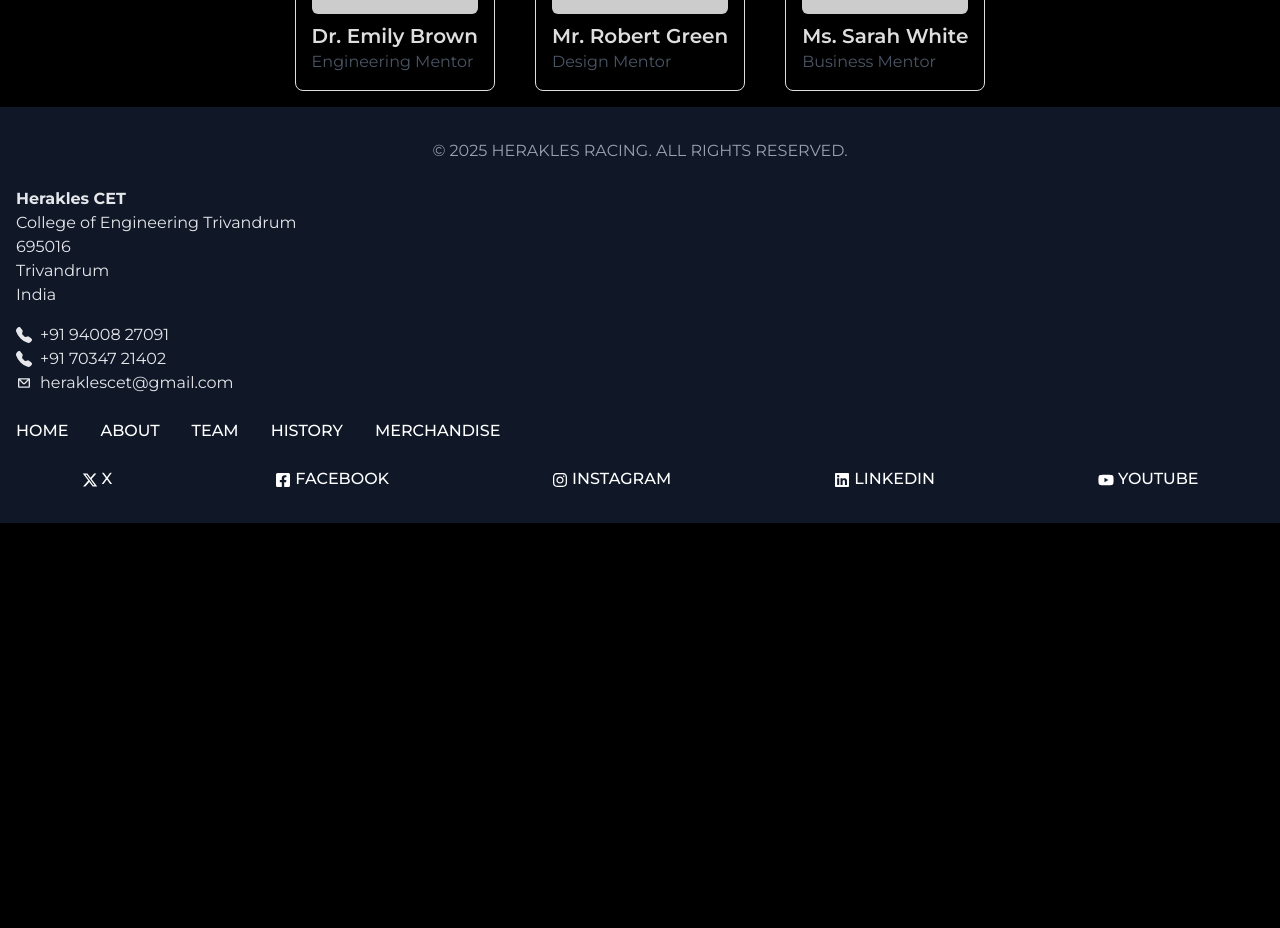
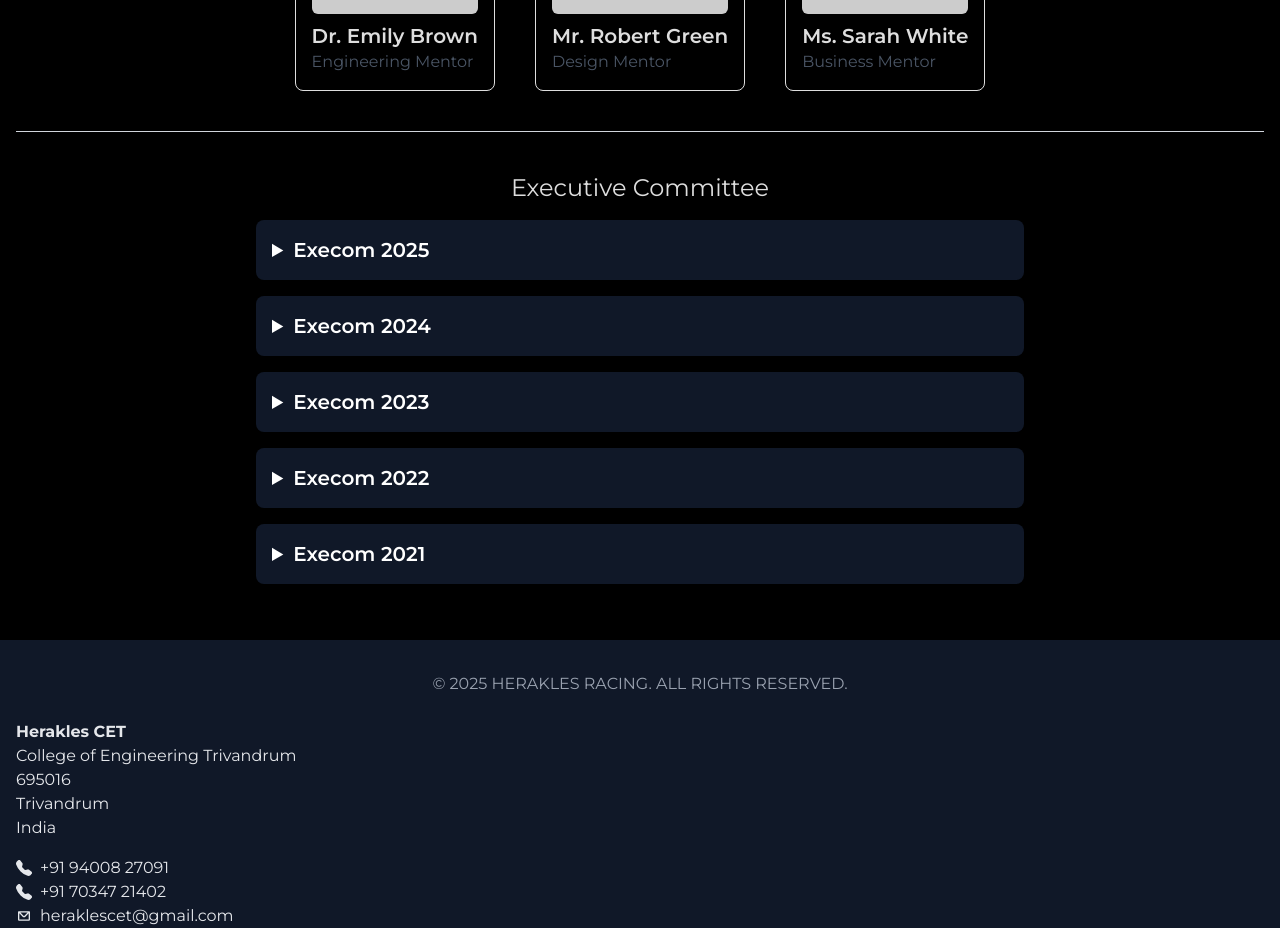
Before and after one commit to rubyaj24/herakles-landing, a React (Vite) app: page /herakles-landing/team in a window 1280 px wide. Shown: the part 1520-2448 px from the top of the page. Before the commit the page ends 2043 px from the top, so only its background shows below. Built offline with nearby package versions, Linux system fonts and the light colour scheme.

Commit message:
Refactor code structure for improved readability and maintainability

```diff
--- a/src/pages/HomePage.jsx
+++ b/src/pages/HomePage.jsx
@@ -55,15 +55,15 @@
         <Vehicles />
       </div>
 
-      <div className="flex flex-col items-center justify-center gap-4 m-6 border-2 rounded-lg border-gray-300 animate-rise-in scroll-smooth [animation-timeline:view()] [animation-range:0%_cover_40%]">
+      <div className="flex flex-col items-center justify-center gap-4 m-6 animate-rise-in scroll-smooth [animation-timeline:view()] [animation-range:0%_cover_40%]">
         <News />
       </div>
 
-      <div className="flex flex-col items-center justify-center gap-4 m-6 border-2 rounded-lg border-gray-300 animate-rise-in scroll-smooth [animation-timeline:view()] [animation-range:0%_cover_40%]">
+      <div className="flex flex-col items-center justify-center gap-4 m-6 animate-rise-in scroll-smooth [animation-timeline:view()] [animation-range:0%_cover_40%]">
         <Team />
       </div>
 
-      <div className="flex flex-col items-center justify-center gap-4 m-6 border-2 rounded-lg border-gray-300 animate-rise-in scroll-smooth [animation-timeline:view()] [animation-range:0%_cover_40%]">
+      <div className="flex flex-col items-center justify-center gap-4 m-6 border-2 px-2 rounded-lg border-gray-300 animate-rise-in scroll-smooth [animation-timeline:view()] [animation-range:0%_cover_40%]">
         <Sponsors />
       </div>
     </>
--- a/src/pages/TeamPage.jsx
+++ b/src/pages/TeamPage.jsx
@@ -2,14 +2,14 @@
 import sanjaykutty from "../assets/members/founders/sanjay-kutty.jpg"
 import vishnu from "../assets/members/founders/vishnu-cs.jpg"
 import varun from "../assets/members/founders/varun-venugopal.jpg"
-import { useEffect } from "react";
+import { useEffect,useState } from "react";
+import execom25 from "../assets/members/execom/2025/execom.jpg"
+import execom24 from "../assets/members/execom/2024/execom.jpg"
 
 const TeamPage = () => {
 
     useEffect(() => {
-        setTimeout(() => {
         document.title = "Team | Herakles CET";
-        }, 1000);
         window.scrollTo({ top: 0, behavior: 'smooth' });
     }, []);
 
@@ -54,6 +54,35 @@
         }
     ];
 
+    const execom = [
+        {
+            year: 2025,
+            image: execom25,
+        },
+        {
+            year: 2024,
+            image: execom24,
+        },
+        {
+            year: 2023,
+            image: 'https://placehold.co/150',
+        },
+        {
+            year: 2022,
+            image: 'https://placehold.co/150',
+        },
+        {
+            year: 2021,
+            image: 'https://placehold.co/150',
+        }
+    ];
+
+    const [openYear, setOpenYear] = useState(null);
+
+    const toggleDetails = (year) => {
+        setOpenYear(openYear === year ? null : year);
+    };
+
     return (
         <div className='container mx-auto px-4 pt-20 animate-fade-in'>
             <h1 className="text-4xl text-center my-8">OUR TEAM</h1>
@@ -78,6 +107,35 @@
                 </div>
             ))}
         </div>
+        <hr className="my-10 border-gray-300" />
+        <h2 className='text-2xl text-center my-4'>Executive Committee</h2>
+        <div className="w-full max-w-3xl mx-auto mb-10">
+            {execom.map((execomYear) => (
+                <details
+                    key={execomYear.year}
+                    className="mb-4 bg-gray-900 rounded-lg"
+                    open={openYear === execomYear.year}
+                    onClick={(e) => {
+                        e.preventDefault();
+                        toggleDetails(execomYear.year);
+                    }}
+                >
+                    <summary className="p-4 font-semibold cursor-pointer text-xl hover:bg-gray-800 text-white hover:text-red-500 rounded-lg transition-colors">
+                        Execom {execomYear.year}
+                    </summary>
+                    <div className="p-4">
+                        <div className="flex flex-wrap gap-6 justify-center">
+                            <img
+                                src={execomYear.image}
+                                alt={`Execom ${execomYear.year}`}
+                                className="object-cover rounded-md"
+                                onError={(e) => {e.target.src = "https://placehold.co/150?text=Execom"}}
+                            />
+                        </div>
+                    </div>
+                </details>
+            ))}
+        </div>
     </div>
   )
 }
```
Also changed, not shown: src/assets/members/execom/2024/execom.jpg (added), src/assets/members/execom/2025/execom.jpg (added). Lines whose indentation alone changed are shown as unchanged.
